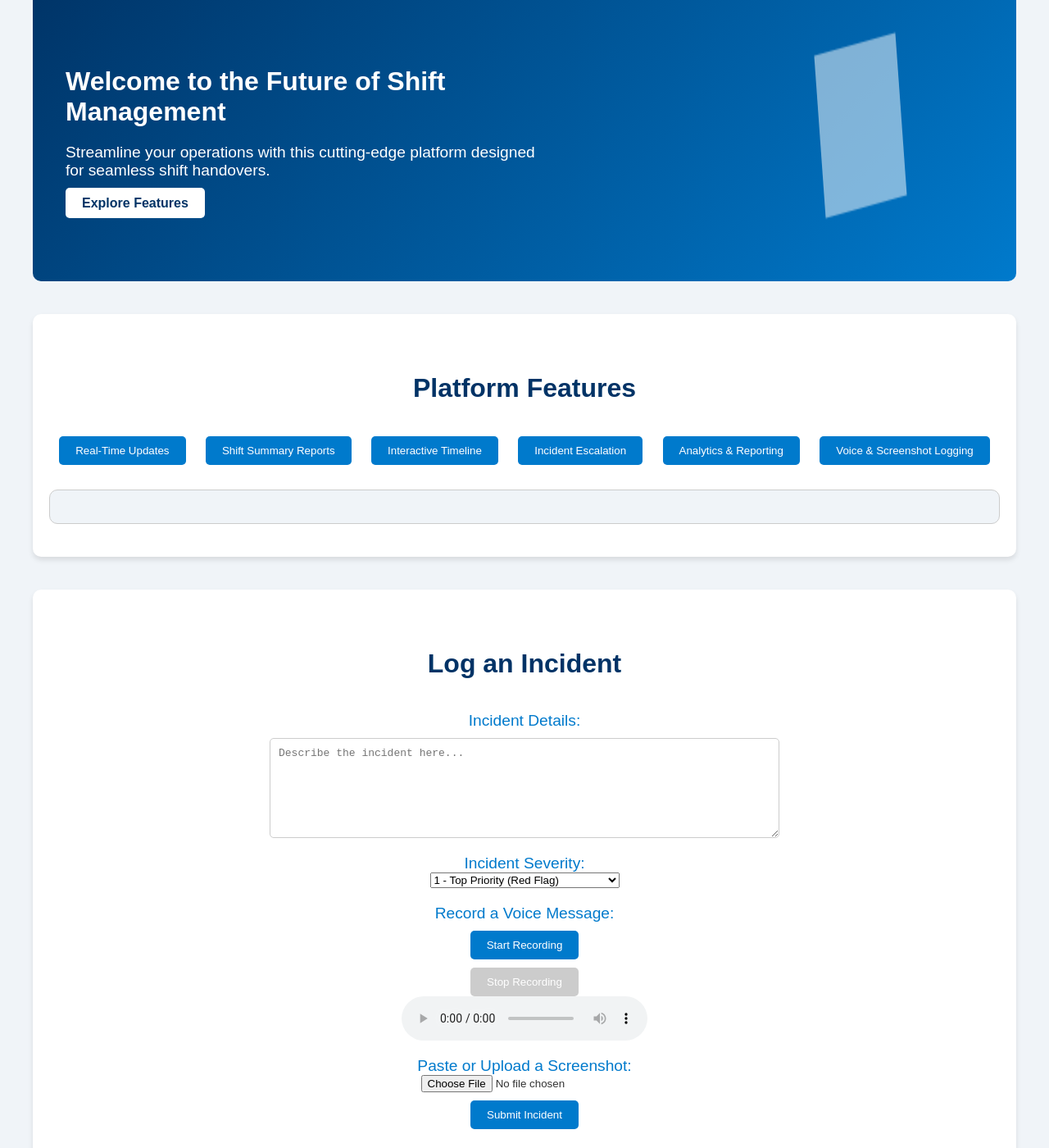
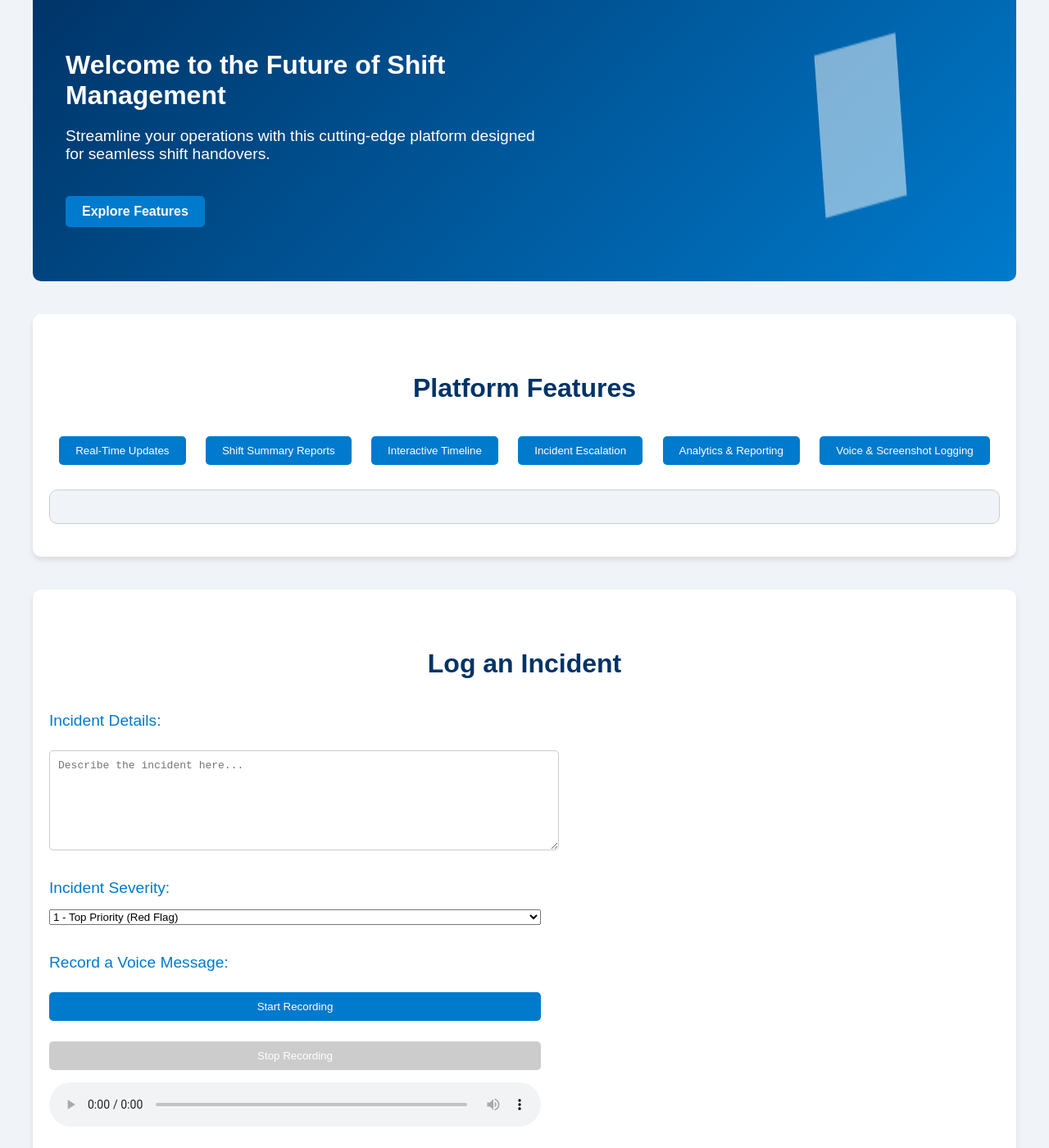
Before and after one commit to eddy1-intel/casd-suggestion-box, a plain HTML site: page index.html in a window 1280 px wide. Shown: the part 200-1600 px from the top of the page at 82% size. Drawn offline with nearby package versions, Linux system fonts and the light colour scheme.

Commit message:
Update styles.css

```diff
--- a/styles.css
+++ b/styles.css
@@ -371,3 +371,50 @@ footer {
     max-width: 300px;
     max-height: 300px;
 }
+
+
+.incident-log-section {
+    margin-top: 40px;
+    padding: 40px 20px;
+    background-color: white;
+    border-radius: 10px;
+    box-shadow: 0 4px 6px rgba(0, 0, 0, 0.1);
+    text-align: left; /* Ensures all text and elements are aligned to the left */
+}
+
+.log-form {
+    display: flex;
+    flex-direction: column;
+    align-items: flex-start; /* Aligns all form elements to the left */
+}
+
+.log-form label,
+.log-form textarea,
+.log-form select,
+.log-form button,
+.log-form audio,
+.log-form input[type="file"] {
+    width: 100%; /* Makes all form elements take up the full width */
+    max-width: 600px; /* Ensures form elements are not too wide */
+    margin-bottom: 15px; /* Adds spacing between form elements */
+}
+
+#screenshot-preview img {
+    max-width: 100%;
+    margin-top: 10px;
+    border-radius: 5px;
+    border: 1px solid #ccc;
+}
+
+.cta-button {
+    display: inline-block;
+    padding: 10px 20px;
+    margin-top: 20px;
+    background-color: #007acc;
+    color: white;
+    text-decoration: none;
+    font-weight: bold;
+    border-radius: 5px;
+    transition: background-color 0.3s;
+    align-self: flex-start; /* Ensures the button is also aligned to the left */
+}
```
